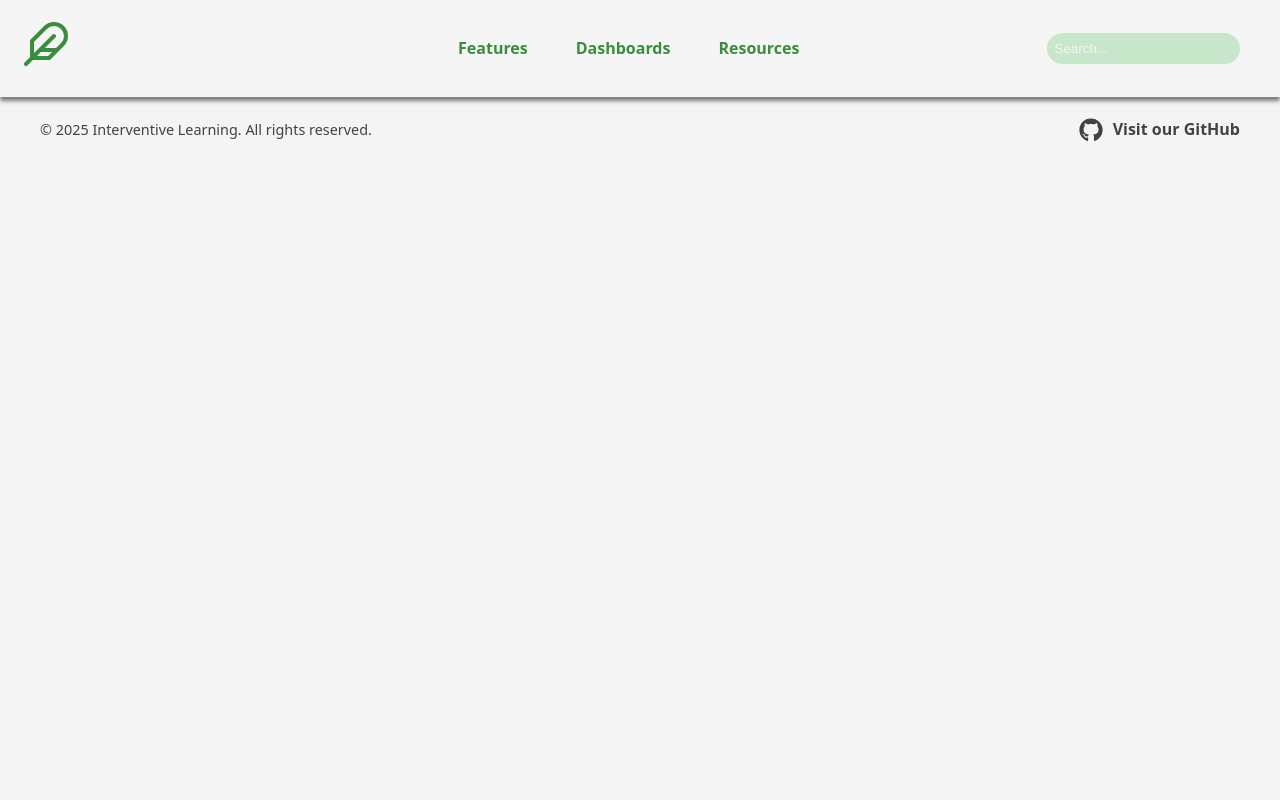
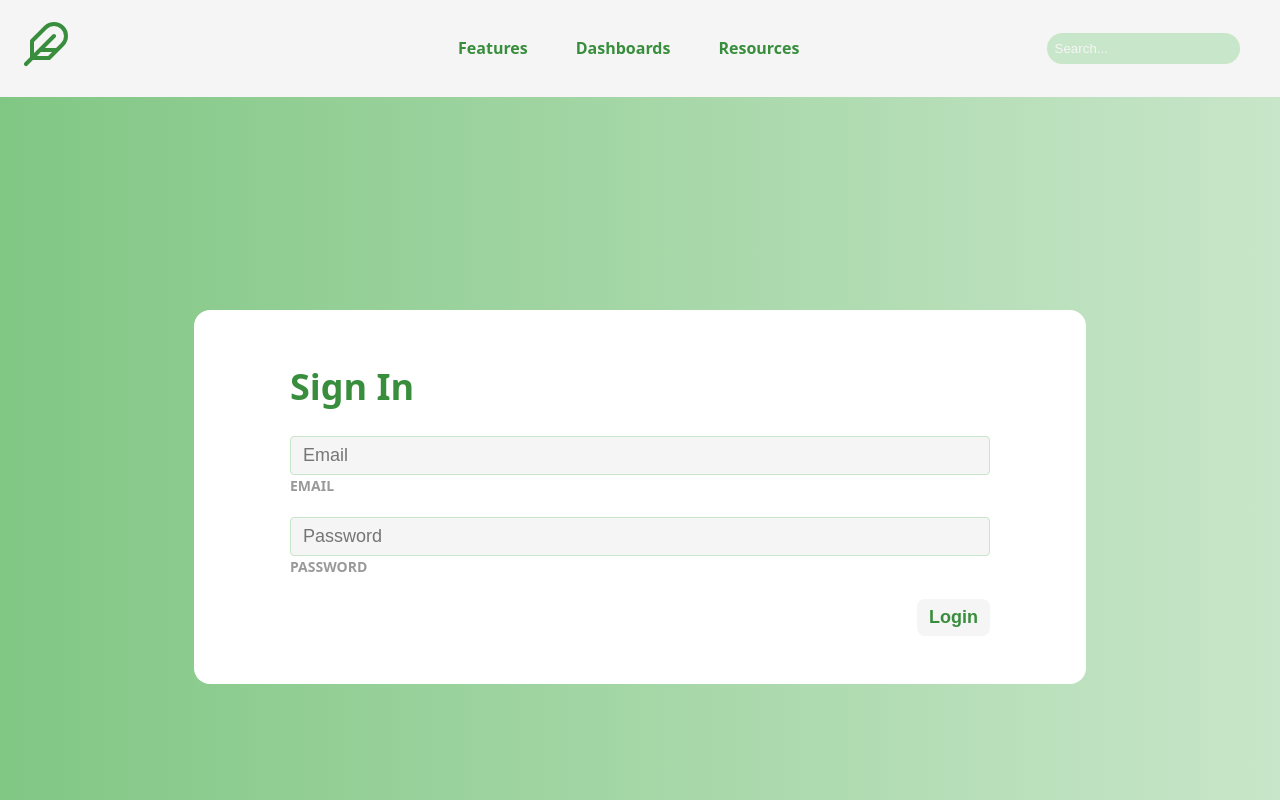
Before and after one commit to CPSfinal/CPS498-Interventive-Learning, a React (Vite) app in the folder frontend/: page /signin in a window 1280 px wide. Shown: the top 800 px of the page. Built offline with nearby package versions, Linux system fonts and the light colour scheme.

Commit message:
Created and Styled Login Page

```diff
--- a/frontend/src/App.tsx
+++ b/frontend/src/App.tsx
@@ -2,6 +2,7 @@
 import { Routes, Route } from 'react-router-dom';
 import HomePage from './pages/HomePage';
 import TeacherDashboard from './pages/TeacherDashboard';
+import LoginPage from "./pages/LoginPage";
 import Header from './Components_JS/Header';
 import Footer from './Components_JS/Footer';
 import './Styles/Components/App.scss'
@@ -16,6 +17,9 @@ const App = () => {
 
         {/* Teacher Dashboard Route */}
         <Route path="/teacher-dashboard" element={<TeacherDashboard />} />
+
+        {/* Login Page Route */}
+        <Route path="/signin" element={<LoginPage />} />
       </Routes>
       <Footer />
     </div>
--- /dev/null
+++ b/frontend/src/Styles/Pages/LoginPage.scss
@@ -0,0 +1,88 @@
+// Import variables and globals
+@use "../variables" as *;
+@use "sass:color";
+
+.login-container {
+    display: flex;
+    flex-direction: column;
+
+    justify-content: center;
+    align-items: center;
+
+    width: 100%;
+    height: 100vh;
+
+
+    background: linear-gradient(
+    to right,
+    $primary-color,
+    $secondary-color
+  ); /* Add a gradient background */
+}
+
+.login-form {
+    display: flex;
+    flex-direction: column;
+
+    background-color: #FFFFFF;
+    padding: 48px 96px;
+
+    border-radius: 16px;
+    gap: 20px;
+    width: 45%;
+    min-width: 700px;
+
+    h2 {
+        font-size: 36px;
+        font-weight: bold;
+        margin: 0px;
+
+        color: $dark-green;
+    }
+
+    button {
+        background-color: #F5F5F5;
+        font-size: 18px;
+        font-weight: bold;
+        color: $dark-green;
+        padding: 8px 12px;
+
+        width: min-content;
+        align-self: flex-end;
+
+        &:hover {
+            background-color: #DBDBDB;
+        }
+    }
+
+    .form-field-container {
+        display: flex;
+        flex-direction: column-reverse;
+
+        label {
+            width: 100%;
+
+            text-transform: uppercase;
+            font-size: 14px;
+            font-weight: bold;
+            color: $form-label-color;
+        }
+
+        input {
+            background-color: #F5F5F5;
+            border: 1px solid #C8E6C9;
+            border-radius: 4px;
+            font-size: 18px;
+
+            padding: 8px 12px;
+        }
+    }
+}
+
+@media screen and (max-width: 1024px) {
+    .login-form {
+        padding: 24px 48px;
+        min-width: 0px;
+        width: 85%;
+    }
+}
--- a/frontend/src/Styles/variables.scss
+++ b/frontend/src/Styles/variables.scss
@@ -2,6 +2,7 @@
 // Color Palette
 $primary-color: #81c784;
 $secondary-color: #c8e6c9;
+$dark-green: #388E3C;
 $tirtiary-color: #83c19e;
 $accent-color: #f7e64b; // Orange
 $background-color: #f4f4f4; // Light Gray Background
@@ -30,6 +31,9 @@ $button-hover-color: color.adjust(
   $lightness: -10%
 ); // Button hover effect
 
+//forms
+$form-label-color: rgba(0, 0, 0, .4);
+
 //shadows & borders
 $shadow-color: rgba(0, 0, 0, 0.1); // Shadow color
 $drop-shadow: drop-shadow(0 0 2em #000000); // Drop shadow effect
--- /dev/null
+++ b/frontend/src/pages/LoginPage.tsx
@@ -0,0 +1,46 @@
+import React from "react";
+import "../Styles/Pages/LoginPage.scss";
+
+const LoginPage = () => {
+  const [email, setEmail] = React.useState("");
+  const [password, setPassword] = React.useState("");
+
+  const handleSubmit = (e: React.FormEvent) => {
+    e.preventDefault();
+    console.log("Logging in with:", email, password);
+  };
+
+  return (
+    <div className="login-container">
+      <form onSubmit={handleSubmit} className="login-form">
+        <h2>Sign In</h2>
+
+        <div className="form-field-container">
+            <label htmlFor="email">Email</label>
+            <input
+            id="email"
+            type="email"
+            placeholder="Email"
+            value={email}
+            onChange={(e) => setEmail(e.target.value)}
+            className="login-input"
+            />
+        </div>
+        <div className="form-field-container">
+            <label htmlFor="password">Password</label>
+            <input
+            id="password"
+            type="password"
+            placeholder="Password"
+            value={password}
+            onChange={(e) => setPassword(e.target.value)}
+            className="login-input"
+            />
+        </div>
+        <button type="submit" className="login-button">Login</button>
+      </form>
+    </div>
+  );
+};
+
+export default LoginPage;
```
